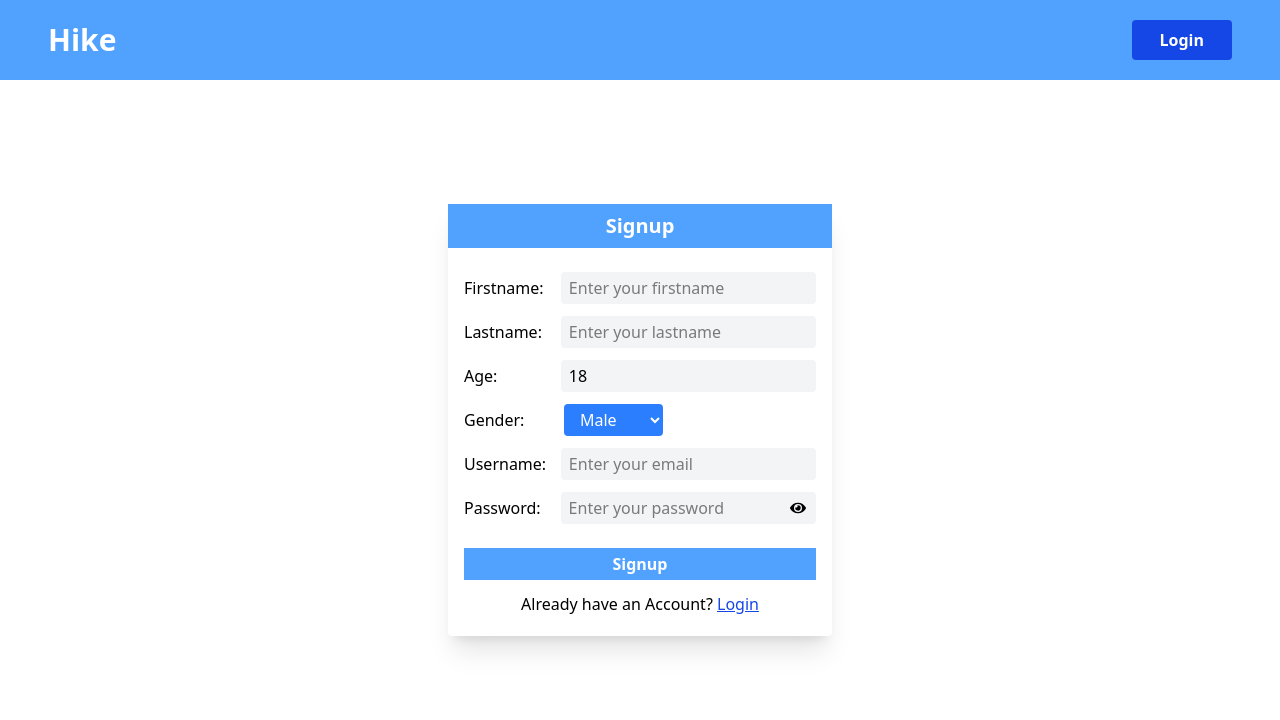
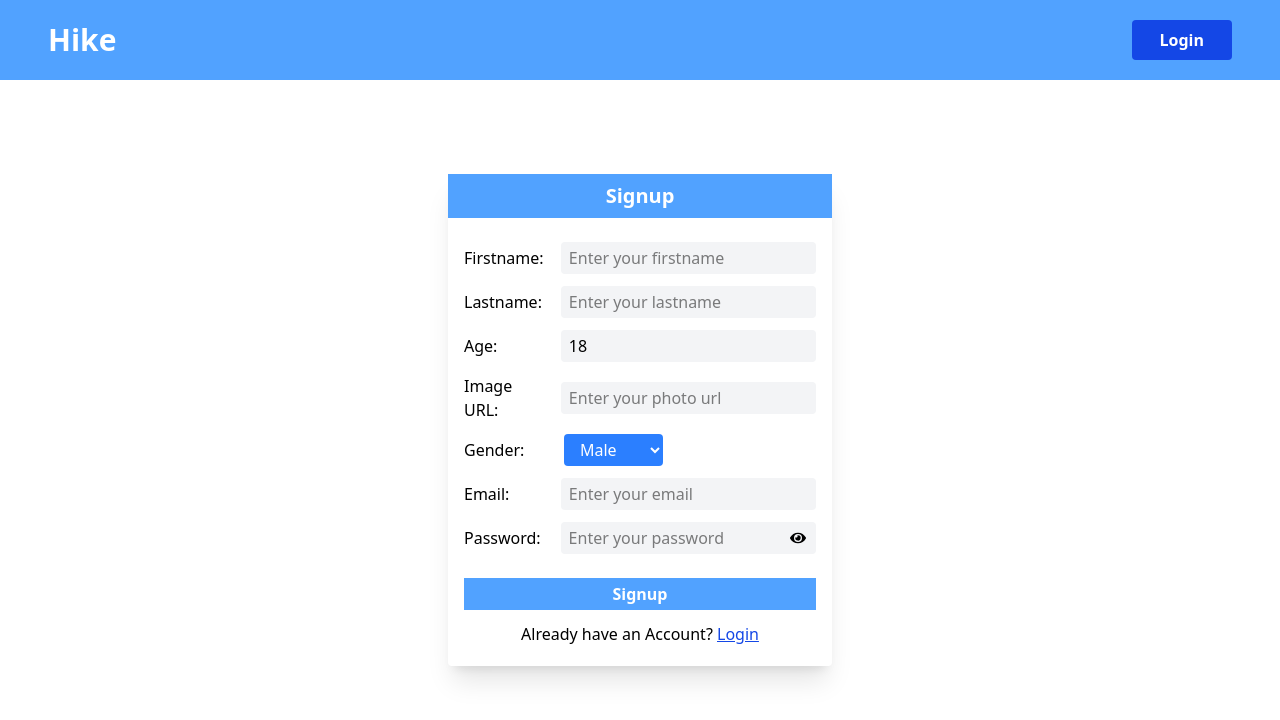
Before and after one commit to AnishSingh027/Chat_Frontend, a React (Vite) app: page /signup in a window 1280 px wide. Shown: the top 720 px of the page. Built offline with nearby package versions, Linux system fonts and the light colour scheme.

Commit message:
Add frontend files

```diff
--- a/src/App.jsx
+++ b/src/App.jsx
@@ -10,6 +10,7 @@ import UpdatePassword from "./pages/UpdatePassword";
 import { UserProvider } from "./contexts/UserContext";
 import { AllUserProvider } from "./contexts/AllUsers";
 import Profile from "./pages/Profile";
+import SentRequest from "./pages/SentRequest";
 
 const AppLayout = () => {
   return (
@@ -46,6 +47,18 @@ const router = createBrowserRouter([
           <PrivateProtected>
             <UserProvider>
               <Profile />
+            </UserProvider>
+          </PrivateProtected>
+        ),
+      },
+      {
+        path: "/sent-request",
+        element: (
+          <PrivateProtected>
+            <UserProvider>
+              <AllUserProvider>
+                <SentRequest />
+              </AllUserProvider>
             </UserProvider>
           </PrivateProtected>
         ),
--- a/src/components/Navbar.jsx
+++ b/src/components/Navbar.jsx
@@ -5,6 +5,7 @@ import api from "../config/axios";
 
 const Navbar = () => {
   const { isUserLoggedIn, setIsUserLoggedIn } = useContext(AuthContext);
+  const [isOpen, setIsOpen] = useState(false);
 
   // Logout User
 
@@ -30,26 +31,44 @@ const Navbar = () => {
 
       {isUserLoggedIn == "true" ? (
         <div className="relative group">
-          <button className="focus:outline-none">
+          <button
+            className="focus:outline-none"
+            onClick={() => setIsOpen((prev) => !prev)}
+          >
             <img
               src="https://png.pngtree.com/png-vector/20250602/ourmid/pngtree-logo-simple-panda-face-for-green-brand-png-image_16378069.png"
               className="cursor-pointer w-12 h-12 rounded-3xl border-2 border-white"
             />
           </button>
 
+          {isOpen && (
             <div className="absolute right-0 py-2 w-40 bg-gray-100 rounded shadow-lg z-50 flex flex-col gap-1.5 opacity-0 invisible group-hover:opacity-100 group-hover:visible group-focus-within:opacity-100 group-focus-within:visible transition-opacity duration-300">
               <Link to={"/profile"}>
-              <h1 className="hover:bg-gray-300 w-full py-2 text-center transition-all cursor-pointer">
+                <h1
+                  onClick={() => setIsOpen(false)}
+                  className="hover:bg-gray-300 w-full py-2 text-center transition-all cursor-pointer"
+                >
                   Profile
                 </h1>
               </Link>
-            <h1 className="hover:bg-gray-300 w-full py-2 text-center transition-all cursor-pointer">
+              <Link to={"/sent-request"}>
+                <h1
+                  onClick={() => setIsOpen(false)}
+                  className="hover:bg-gray-300 w-full py-2 text-center transition-all cursor-pointer"
+                >
                   Sent Request
                 </h1>
-            <h1 className="hover:bg-gray-300 w-full py-2 text-center transition-all cursor-pointer">
+              </Link>
+              <h1
+                onClick={() => setIsOpen(false)}
+                className="hover:bg-gray-300 w-full py-2 text-center transition-all cursor-pointer"
+              >
                 Received Requests
               </h1>
-            <h1 className="hover:bg-gray-300 w-full py-2 text-center transition-all cursor-pointer">
+              <h1
+                onClick={() => setIsOpen(false)}
+                className="hover:bg-gray-300 w-full py-2 text-center transition-all cursor-pointer"
+              >
                 Connections
               </h1>
               <h1
@@ -59,6 +78,7 @@ const Navbar = () => {
                 Logout
               </h1>
             </div>
+          )}
         </div>
       ) : (
         <Link to={"/login"}>
--- a/src/components/cards/UserCard.jsx
+++ b/src/components/cards/UserCard.jsx
@@ -1,7 +1,7 @@
 import { useUserRequest } from "./useUserCard";
 
 const UserCard = ({ user }) => {
-  const { _id, firstName, lastName, age, gender, photoUrl } = user;
+  const { _id, firstName, lastName, age, gender, photoUrl } = user || {};
   const { sendRequestToSpecificUser } = useUserRequest();
 
   const sendRequest = (userId) => {
@@ -24,12 +24,9 @@ const UserCard = ({ user }) => {
       <div className="flex items-center justify-between">
         <button
           onClick={() => sendRequest(_id)}
-          className="py-2 px-4 bg-blue-500 text-white font-bold rounded cursor-pointer hover:bg-blue-700 transition duration-100"
+          className="py-2 px-4 w-full bg-blue-500 text-white font-bold rounded cursor-pointer hover:bg-blue-700 transition duration-100"
         >
           Send
-        </button>
-        <button className="py-2 px-4 bg-red-500 text-white font-bold rounded cursor-pointer hover:bg-red-700 transition duration-100">
-          Reject
         </button>
       </div>
     </div>
--- a/src/contexts/UserContext.jsx
+++ b/src/contexts/UserContext.jsx
@@ -23,6 +23,7 @@ export const UserProvider = ({ children }) => {
     <UserContext.Provider
       value={{
         userData,
+        setUserData,
       }}
     >
       {children}
--- a/src/pages/Home.jsx
+++ b/src/pages/Home.jsx
@@ -9,8 +9,8 @@ const Home = () => {
     return <h1>Users Loading...</h1>;
 
   return (
-    <div className="w-full h-[calc(100vh-100px)] p-8 md:px-12 md:py-8 ">
-      <div className="flex flex-col justify-around md:flex-row gap-7">
+    <div className="w-full p-8 md:px-12 md:py-8">
+      <div className="flex justify-center items-center flex-wrap gap-7 md:justify-start">
         {allUsers.map((user) => {
           return <UserCard key={user?._id} user={{ ...user }} />;
         })}
--- a/src/pages/Profile.jsx
+++ b/src/pages/Profile.jsx
@@ -3,7 +3,7 @@ import UserContext from "../contexts/UserContext";
 import api from "../config/axios";
 
 const Profile = () => {
-  const { userData } = useContext(UserContext);
+  const { userData, setUserData } = useContext(UserContext);
 
   const [formData, setFormData] = useState({
     firstName: "",
@@ -38,6 +38,7 @@ const Profile = () => {
 
   const handleOnSubmit = async (e) => {
     e.preventDefault();
+    setUserData(formData);
 
     try {
       const res = await api.post(
--- /dev/null
+++ b/src/pages/SentRequest.jsx
@@ -0,0 +1,5 @@
+const SentRequest = () => {
+  return <div>SentRequest</div>;
+};
+
+export default SentRequest;
--- a/src/pages/Signup.jsx
+++ b/src/pages/Signup.jsx
@@ -7,14 +7,17 @@ import api from "../config/axios";
 const Signup = () => {
   const [passwordIsVisible, setPasswordIsVisible] = useState(false);
 
-  const [formData, setFormData] = useState({
+  const initialState = {
     firstName: "",
     lastName: "",
     age: 18,
     gender: "male",
     email: "",
     password: "",
-  });
+    photoUrl: "",
+  };
+
+  const [formData, setFormData] = useState(initialState);
 
   const handleChange = (e) => {
     const { name, value } = e.target;
@@ -30,6 +33,7 @@ const Signup = () => {
         withCredentials: false,
       });
       alert(res?.data?.message);
+      setFormData(initialState);
     } catch (error) {
       alert(error?.response?.data?.error);
     }
@@ -75,6 +79,17 @@ const Signup = () => {
               className="bg-gray-100 px-2 py-1 w-full rounded outline-none md:w-3/4"
             />
           </div>
+          <div className="items-start justify-between gap-2 flex flex-col md:flex-row md:items-center md:gap-3">
+            <label className="w-full md:w-1/4">Image URL: </label>
+            <input
+              type="text"
+              name="photoUrl"
+              value={formData.photoUrl}
+              onChange={(e) => handleChange(e)}
+              placeholder="Enter your photo url"
+              className="bg-gray-100 px-2 py-1 w-full rounded outline-none md:w-3/4"
+            />
+          </div>
           <div className="items-start gap-2 flex flex-col md:flex-row md:items-center md:gap-3">
             <label className="w-full md:w-1/4">Gender: </label>
             <select
@@ -88,7 +103,7 @@ const Signup = () => {
             </select>
           </div>
           <div className="items-start justify-between gap-2 flex flex-col md:flex-row md:items-center md:gap-3">
-            <label className="w-full md:w-1/4">Username: </label>
+            <label className="w-full md:w-1/4">Email: </label>
             <input
               type="email"
               name="email"
```
Lines whose indentation alone changed are shown as unchanged.
